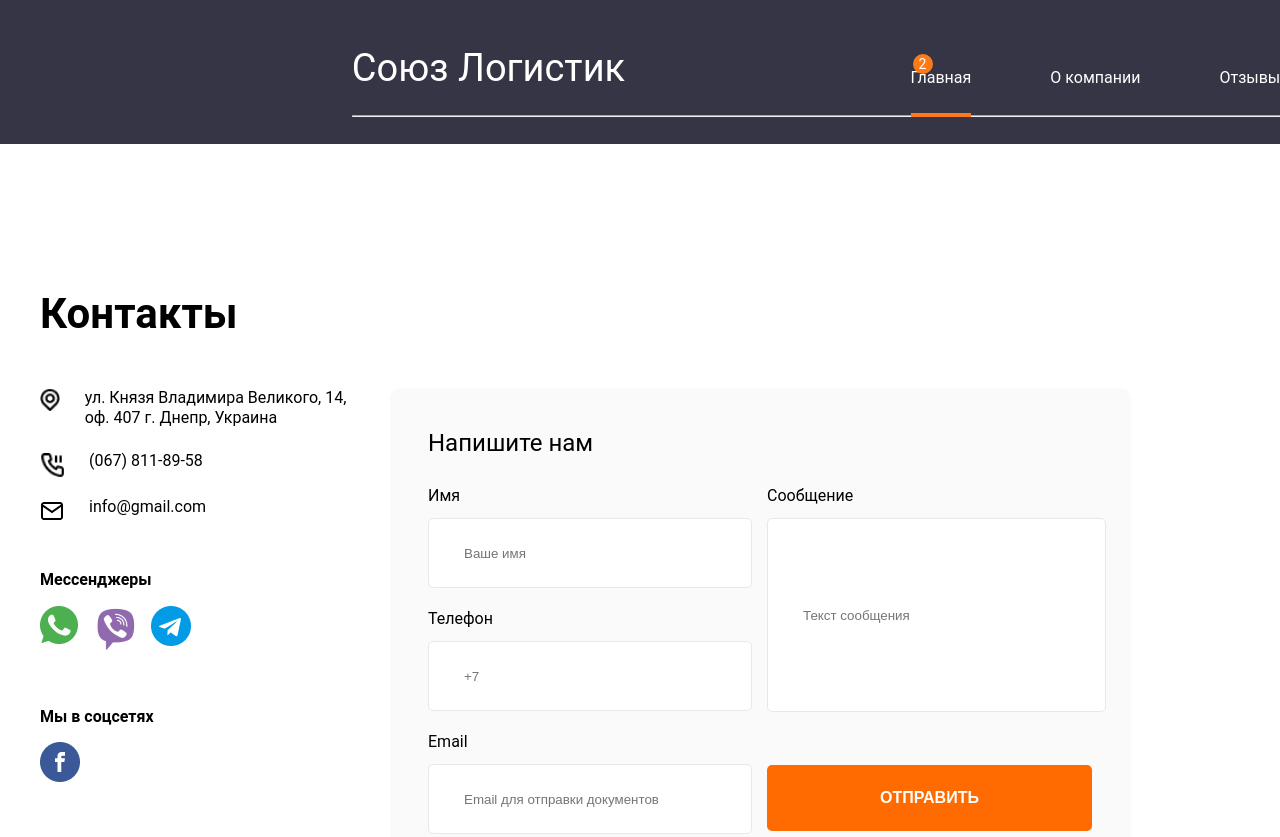
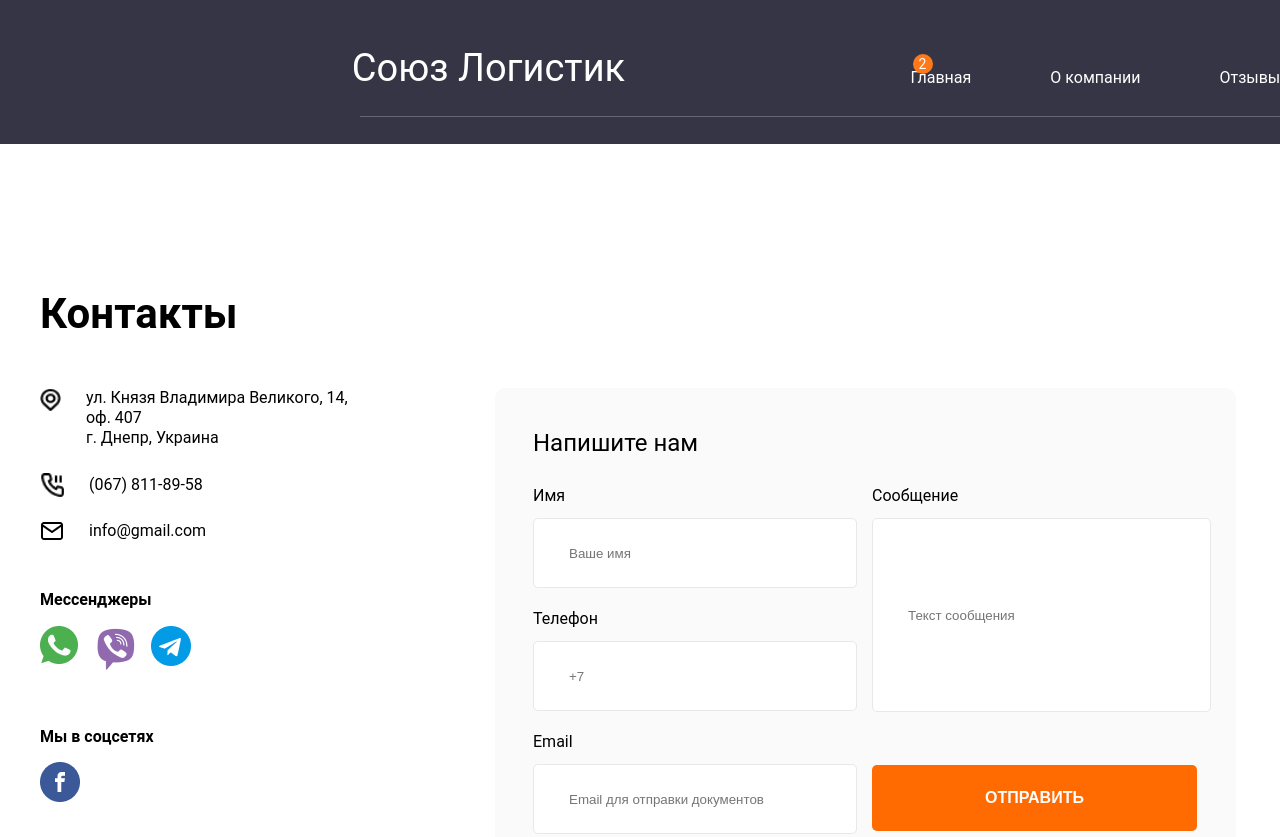
Before and after one commit to ingashevv/Union, a plain HTML site: page contacts.html in a window 1280 px wide. Shown: the top 837 px of the page. Drawn offline with Linux system fonts and the light colour scheme.

Commit message:
corrected contacts page

```diff
--- a/contacts.html
+++ b/contacts.html
@@ -19,12 +19,12 @@
                     <div class="media__menu-line"></div>
                 </div>
                 <div class="header__logo">Cоюз Логистик</div>
-                <div class="header__menu">
+                <div class="header__menu order__menu">
                     <ul>
-                        <li class="active"><a href="#">Главная</a></li>
+                        <li><a href="#">Главная</a></li>
                         <li><a href="#">О компании</a></li>
                         <li><a href="#">Отзывы</a></li>
-                        <li><a href="#">Контакты</a></li>
+                        <li class="active"><a href="#">Контакты</a></li>
                     </ul>
                 </div>
                 <div class="header__icon">
@@ -34,9 +34,7 @@
                     <div><span>2</span></div>
                 </div>
             </div>
-            <hr>
         </div>
-
     </header>
 
     <section class="contacts">
@@ -47,16 +45,16 @@
                     <div class="contacts__info">
                         <div class="contacts__info-map">
                             <img src="images/map.png">
-                            ул. Князя Владимира Великого, 14, оф. 407
-                            г. Днепр, Украина
+                            <span>ул. Князя Владимира Великого, 14, оф. 407 <br>
+                                г. Днепр, Украина</span>
                         </div>
                         <div class="contacts__info-phone">
                             <img src="images/contact.png">
-                            (067) 811-89-58
+                            <span>(067) 811-89-58</span>
                         </div>
                         <div class="contacts__info-email">
                             <img src="images/mail.png">
-                            info@gmail.com
+                            <span>info@gmail.com</span>
                         </div>
                         <div class="contacts__info-message">
                             <div class="contacts__info-message--title">
--- a/css/style.css
+++ b/css/style.css
@@ -702,6 +702,7 @@
 
 .contacts__form {
     width: 741px;
+    margin-left: 105px;
 }
 
 .contacts__title {
@@ -740,8 +741,15 @@
     font-size: 16px;
     line-height: 15px;
     color: #000000;
-    margin-top: 5px;
-    display: flex;
+    margin-top: 25px;
+    display: flex;
+    position: relative;
+}
+.contacts__info-phone span,
+.contacts__info-email span{
+    position: absolute;
+    left: 49px;
+    top: 4px;
 }
 
 .contacts__info-email {
@@ -753,6 +761,7 @@
     color: #000000;
     margin-top: 31px;
     display: flex;
+    position: relative;
 }
 
 .contacts__info-message {
```
